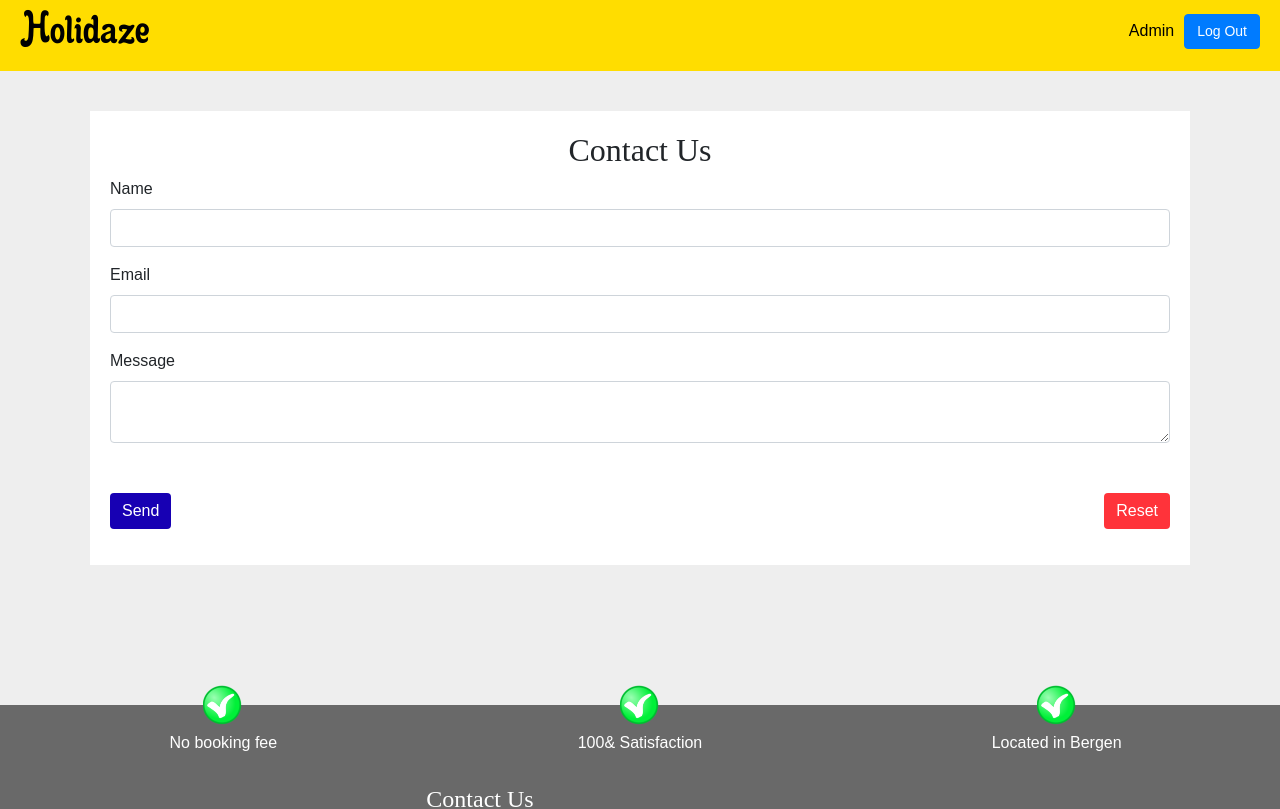
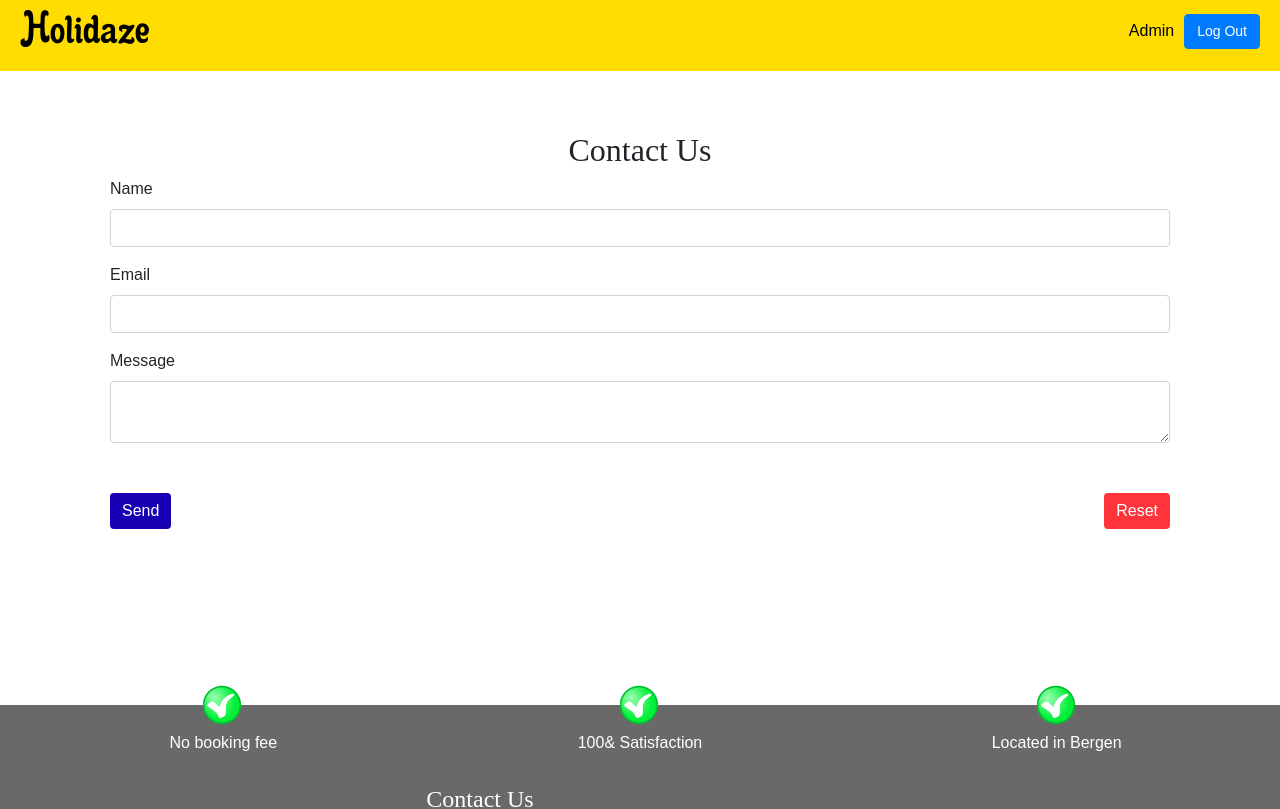
Before and after one commit to ca2roaldsoy/ProjectExam-2, a React (Create React App) app: page /contact in a window 1280 px wide. Shown: the top 809 px of the page. Built offline with nearby package versions, Linux system fonts and the light colour scheme; a web font is replaced by a local one.

Commit message:
removed background color on container fluid

```diff
--- a/src/styles/partials/_blocktags.scss
+++ b/src/styles/partials/_blocktags.scss
@@ -1,9 +1,5 @@
 @import "variables";
 @import "mixins";
-
-.container-fluid {
-  background-color: rgb(238, 238, 238);
-}
 
 h1 {
   @include typeface("h1", $Gloria);
```
